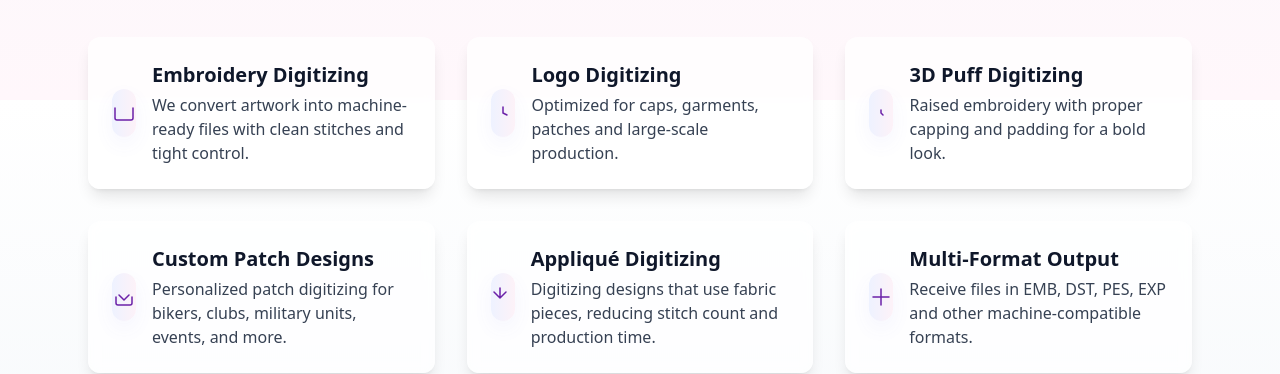
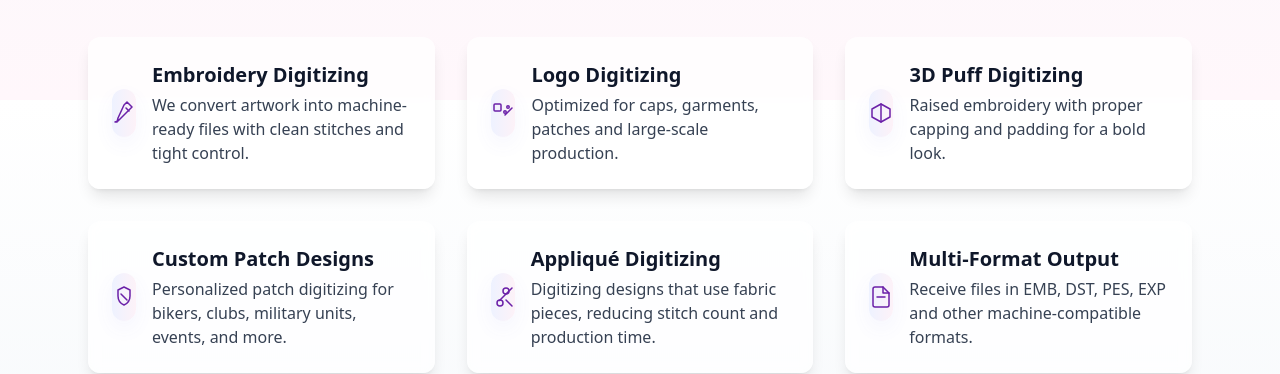
Before and after one commit to coderkedarxp/Universe-Digitizing, a website: page index.html in a window 1280 px wide. Shown: the part 1500-1874 px from the top of the page. Drawn offline with nearby package versions, Linux system fonts and the light colour scheme.

Commit message:
changed services svgs

```diff
--- a/index.html
+++ b/index.html
@@ -180,7 +180,11 @@
           <div data-aos="fade-up" data-aos-delay="80" class="p-6 rounded-xl shadow-lg glass-card service-card">
             <div class="flex items-center gap-4">
               <div class="service-icon">
-                <svg xmlns="http://www.w3.org/2000/svg" class="h-6 w-6" fill="none" viewBox="0 0 24 24" stroke="currentColor"><path stroke-linecap="round" stroke-linejoin="round" stroke-width="1.5" d="M3 7v10a2 2 0 002 2h14a2 2 0 002-2V7"/></svg>
+                <!-- Pencil / edit - Embroidery Digitizing -->
+                <svg xmlns="http://www.w3.org/2000/svg" class="h-6 w-6" fill="none" viewBox="0 0 24 24" stroke="currentColor">
+                  <path stroke-linecap="round" stroke-linejoin="round" stroke-width="1.5" d="M3 21l3-1 11-11 3-3-5-5-3 3L6 17l-1 4z" />
+                  <path stroke-linecap="round" stroke-linejoin="round" stroke-width="1.5" d="M14 7l3 3" />
+                </svg>
               </div>
               <div>
                 <h4 class="text-xl font-semibold mb-1">Embroidery Digitizing</h4>
@@ -192,7 +196,13 @@
           <div data-aos="fade-up" data-aos-delay="140" class="p-6 rounded-xl shadow-lg glass-card service-card">
             <div class="flex items-center gap-4">
               <div class="service-icon">
-                <svg xmlns="http://www.w3.org/2000/svg" class="h-6 w-6" fill="none" viewBox="0 0 24 24" stroke="currentColor"><path stroke-linecap="round" stroke-linejoin="round" stroke-width="1.5" d="M12 6v6l4 2"/></svg>
+                <!-- Vector / logo node - Logo Digitizing -->
+                <svg xmlns="http://www.w3.org/2000/svg" class="h-6 w-6" fill="none" viewBox="0 0 24 24" stroke="currentColor">
+                  <rect x="3" y="3" width="7" height="7" rx="1" stroke-linecap="round" stroke-linejoin="round" stroke-width="1.5" />
+                  <path stroke-linecap="round" stroke-linejoin="round" stroke-width="1.5" d="M14 14l7-7" />
+                  <circle cx="17" cy="6" r="1.25" stroke-linecap="round" stroke-linejoin="round" stroke-width="1.5" />
+                  <circle cx="14" cy="11" r="1.25" stroke-linecap="round" stroke-linejoin="round" stroke-width="1.5" />
+                </svg>
               </div>
               <div>
                 <h4 class="text-xl font-semibold mb-1">Logo Digitizing</h4>
@@ -204,7 +214,11 @@
           <div data-aos="fade-up" data-aos-delay="200" class="p-6 rounded-xl shadow-lg glass-card service-card">
             <div class="flex items-center gap-4">
               <div class="service-icon">
-                <svg xmlns="http://www.w3.org/2000/svg" class="h-6 w-6" fill="none" viewBox="0 0 24 24" stroke="currentColor"><path stroke-linecap="round" stroke-linejoin="round" stroke-width="1.5" d="M12 9v3l2 2"/></svg>
+                <!-- Cube / 3D - 3D Puff Digitizing -->
+                <svg xmlns="http://www.w3.org/2000/svg" class="h-6 w-6" fill="none" viewBox="0 0 24 24" stroke="currentColor">
+                  <path stroke-linecap="round" stroke-linejoin="round" stroke-width="1.5" d="M21 16V8l-9-5-9 5v8l9 5 9-5z" />
+                  <path stroke-linecap="round" stroke-linejoin="round" stroke-width="1.5" d="M12 3v18" />
+                </svg>
               </div>
               <div>
                 <h4 class="text-xl font-semibold mb-1">3D Puff Digitizing</h4>
@@ -217,7 +231,11 @@
           <div data-aos="fade-up" data-aos-delay="260" class="p-6 rounded-xl shadow-lg glass-card service-card">
             <div class="flex items-center gap-4">
               <div class="service-icon">
-                <svg xmlns="http://www.w3.org/2000/svg" class="h-6 w-6" fill="none" viewBox="0 0 24 24" stroke="currentColor"><path stroke-linecap="round" stroke-linejoin="round" stroke-width="1.5" d="M20 12v6a2 2 0 01-2 2H6a2 2 0 01-2-2v-6"/><path stroke-linecap="round" stroke-linejoin="round" stroke-width="1.5" d="M7 10l5 5 5-5"/></svg>
+                <!-- Badge / patch - Custom Patch Designs -->
+                <svg xmlns="http://www.w3.org/2000/svg" class="h-6 w-6" fill="none" viewBox="0 0 24 24" stroke="currentColor">
+                  <path stroke-linecap="round" stroke-linejoin="round" stroke-width="1.5" d="M12 2l6 3v6c0 4-2.5 7.5-6 9-3.5-1.5-6-5-6-9V5l6-3z" />
+                  <path stroke-linecap="round" stroke-linejoin="round" stroke-width="1.5" d="M9 9l6 6" />
+                </svg>
               </div>
               <div>
                 <h4 class="text-xl font-semibold mb-1">Custom Patch Designs</h4>
@@ -230,7 +248,13 @@
           <div data-aos="fade-up" data-aos-delay="320" class="p-6 rounded-xl shadow-lg glass-card service-card">
             <div class="flex items-center gap-4">
               <div class="service-icon">
-                <svg xmlns="http://www.w3.org/2000/svg" class="h-6 w-6" fill="none" viewBox="0 0 24 24" stroke="currentColor"><path stroke-linecap="round" stroke-linejoin="round" stroke-width="1.5" d="M3 7l6 6m0 0l6-6M9 13V3"/></svg>
+                <!-- Scissors / appliqué - Appliqué Digitizing -->
+                <svg xmlns="http://www.w3.org/2000/svg" class="h-6 w-6" fill="none" viewBox="0 0 24 24" stroke="currentColor">
+                  <path stroke-linecap="round" stroke-linejoin="round" stroke-width="1.5" d="M6 18a3 3 0 106 0 3 3 0 00-6 0z" />
+                  <path stroke-linecap="round" stroke-linejoin="round" stroke-width="1.5" d="M18 6a3 3 0 11-6 0 3 3 0 016 0z" />
+                  <path stroke-linecap="round" stroke-linejoin="round" stroke-width="1.5" d="M8.5 15.5L21 3" />
+                  <path stroke-linecap="round" stroke-linejoin="round" stroke-width="1.5" d="M15 15l6 6" />
+                </svg>
               </div>
               <div>
                 <h4 class="text-xl font-semibold mb-1">Appliqué Digitizing</h4>
@@ -243,7 +267,12 @@
           <div data-aos="fade-up" data-aos-delay="380" class="p-6 rounded-xl shadow-lg glass-card service-card">
             <div class="flex items-center gap-4">
               <div class="service-icon">
-                <svg xmlns="http://www.w3.org/2000/svg" class="h-6 w-6" fill="none" viewBox="0 0 24 24" stroke="currentColor"><path stroke-linecap="round" stroke-linejoin="round" stroke-width="1.5" d="M12 4v16m8-8H4"/></svg>
+                <!-- Files stack - Multi-Format Output -->
+                <svg xmlns="http://www.w3.org/2000/svg" class="h-6 w-6" fill="none" viewBox="0 0 24 24" stroke="currentColor">
+                  <path stroke-linecap="round" stroke-linejoin="round" stroke-width="1.5" d="M14 2H6a2 2 0 00-2 2v16a2 2 0 002 2h12a2 2 0 002-2V8l-6-6z" />
+                  <path stroke-linecap="round" stroke-linejoin="round" stroke-width="1.5" d="M14 2v6h6" />
+                  <path stroke-linecap="round" stroke-linejoin="round" stroke-width="1.5" d="M8 12h8" />
+                </svg>
               </div>
               <div>
                 <h4 class="text-xl font-semibold mb-1">Multi-Format Output</h4>
```
